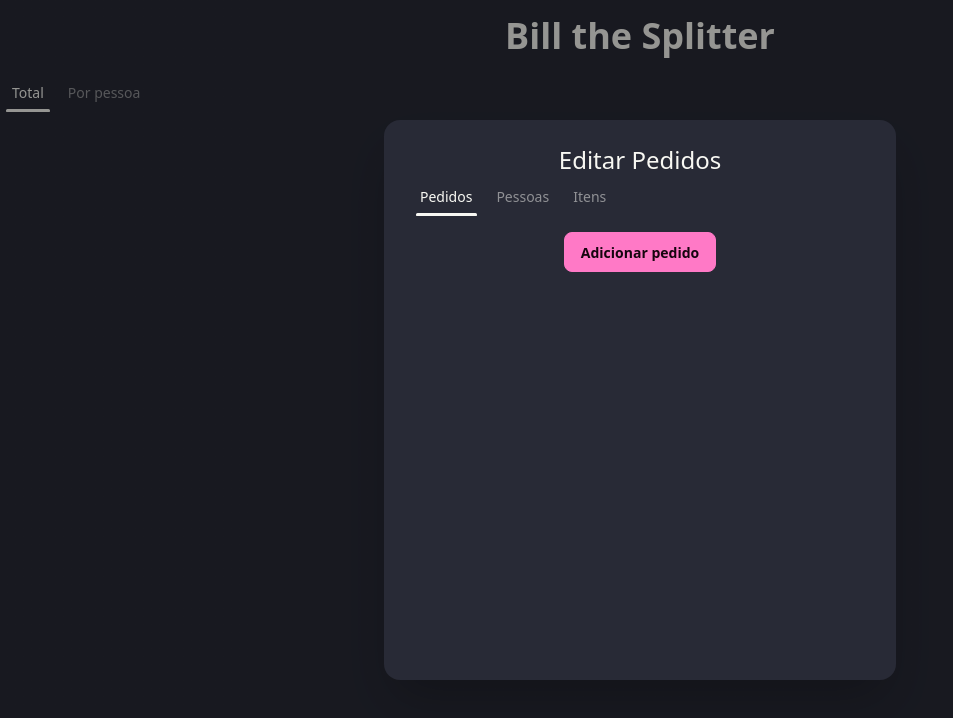
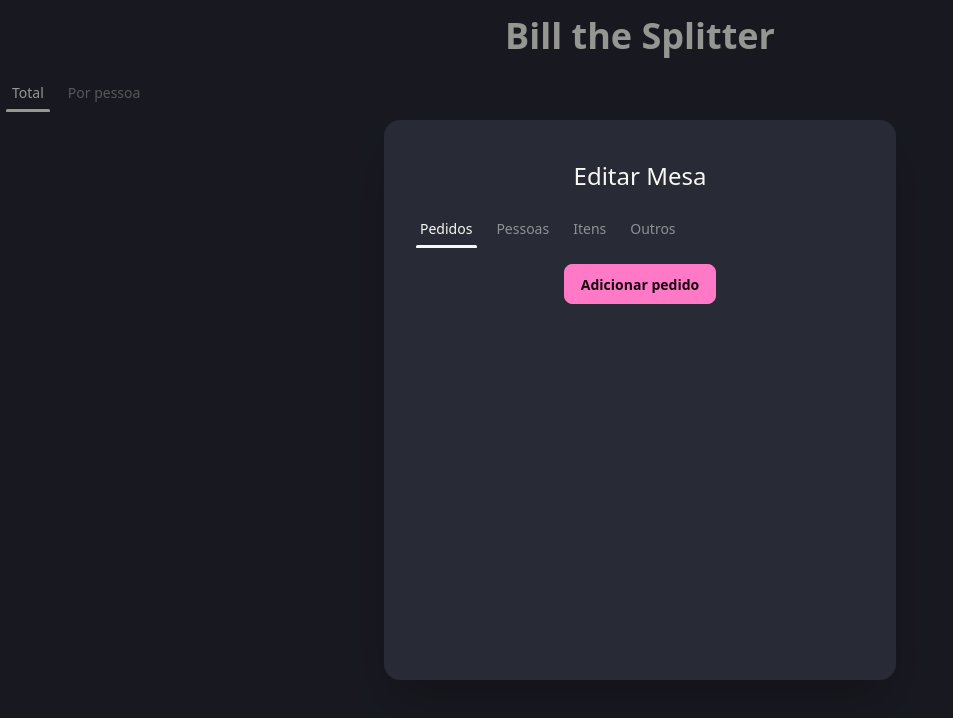
Before and after one commit to dandeeccastro/bill-the-splitter, a Vue app: page / in a window 1280 px wide. Both pictures are taken after a click on the button 1236 px from the left and 756 px from the top of the page. Shown: the top 718 px of the page, without its empty margins (0-953 px from the left). Built offline with nearby package versions, Linux system fonts and the light colour scheme.

Commit message:
editing capabilities for serviceTax

```diff
--- a/src/components/TableModal.vue
+++ b/src/components/TableModal.vue
@@ -20,6 +20,8 @@ const createPerson = ref(false)
 const createItem = ref(false)
 const createOrder = ref(false)
 
+const editTax = ref(false)
+
 function addOrder(order: { item: string; amount: number; people: Array<string> }) {
   store.addOrder(order)
   createOrder.value = false
@@ -39,7 +41,9 @@ function addItem(item: { name: string; value: number }) {
 <template>
   <dialog class="modal" id="tableEditModal">
     <div class="modal-box h-7/10">
-      <h3 class="text-2xl w-full text-center">Editar {{ selectedTab }}</h3>
+      <div class="h-16 flex items-center">
+        <h3 class="text-2xl w-full text-center">Editar Mesa</h3>
+      </div>
       <div class="tabs tabs-border overflow-x-scroll flex-nowrap">
         <a
           role="tab"
@@ -62,9 +66,16 @@ function addItem(item: { name: string; value: number }) {
           @click="selectedTab = 'Itens'"
           >Itens</a
         >
+        <a
+          role="tab"
+          class="tab"
+          :class="{ 'tab-active': selectedTab === 'Outros' }"
+          @click="selectedTab = 'Outros'"
+          >Outros</a
+        >
       </div>
-      <div v-if="selectedTab === 'Pedidos'">
-        <div class="list">
+      <div class="list">
+        <div v-if="selectedTab === 'Pedidos'">
           <OrderListItem
             v-for="(order, index) of store.orders"
             :order="order"
@@ -79,9 +90,7 @@ function addItem(item: { name: string; value: number }) {
           </div>
           <OrderListItem v-else :mode="FieldModes.Create" @addOrder="addOrder"></OrderListItem>
         </div>
-      </div>
-      <div v-else-if="selectedTab === 'Itens'">
-        <div class="list">
+        <div v-else-if="selectedTab === 'Itens'">
           <ItemListItem
             v-for="(item, index) of store.items"
             :key="item.name"
@@ -96,9 +105,7 @@ function addItem(item: { name: string; value: number }) {
           </div>
           <ItemListItem v-else :mode="FieldModes.Create" @addItem="addItem"></ItemListItem>
         </div>
-      </div>
-      <div v-else-if="selectedTab === 'Pessoas'">
-        <div class="list">
+        <div v-else-if="selectedTab === 'Pessoas'">
           <PersonListItem
             v-for="(person, index) of store.people"
             :key="person"
@@ -113,6 +120,22 @@ function addItem(item: { name: string; value: number }) {
           </div>
           <PersonListItem v-else :mode="FieldModes.Create" @addPerson="addPerson"></PersonListItem>
         </div>
+        <div v-else>
+          <div v-if="!editTax" class="list-row">
+            <div class="list-col-grow flex items-center">
+              <span class="text-xl">Taxa de serviço: {{ store.serviceTax }}%</span>
+            </div>
+            <button class="btn" @click="editTax = true">
+              <v-icon class="mx-1" name="md-edit"></v-icon>
+            </button>
+          </div>
+          <div v-else class="list-row">
+            <input id="serviceTax" type="number" class="input" v-model="store.serviceTax" />
+            <button class="btn" @click="editTax = false">
+              <v-icon class="mx-1" name="bi-check-lg"></v-icon>
+            </button>
+          </div>
+        </div>
       </div>
     </div>
     <form method="dialog" class="modal-backdrop">
```
